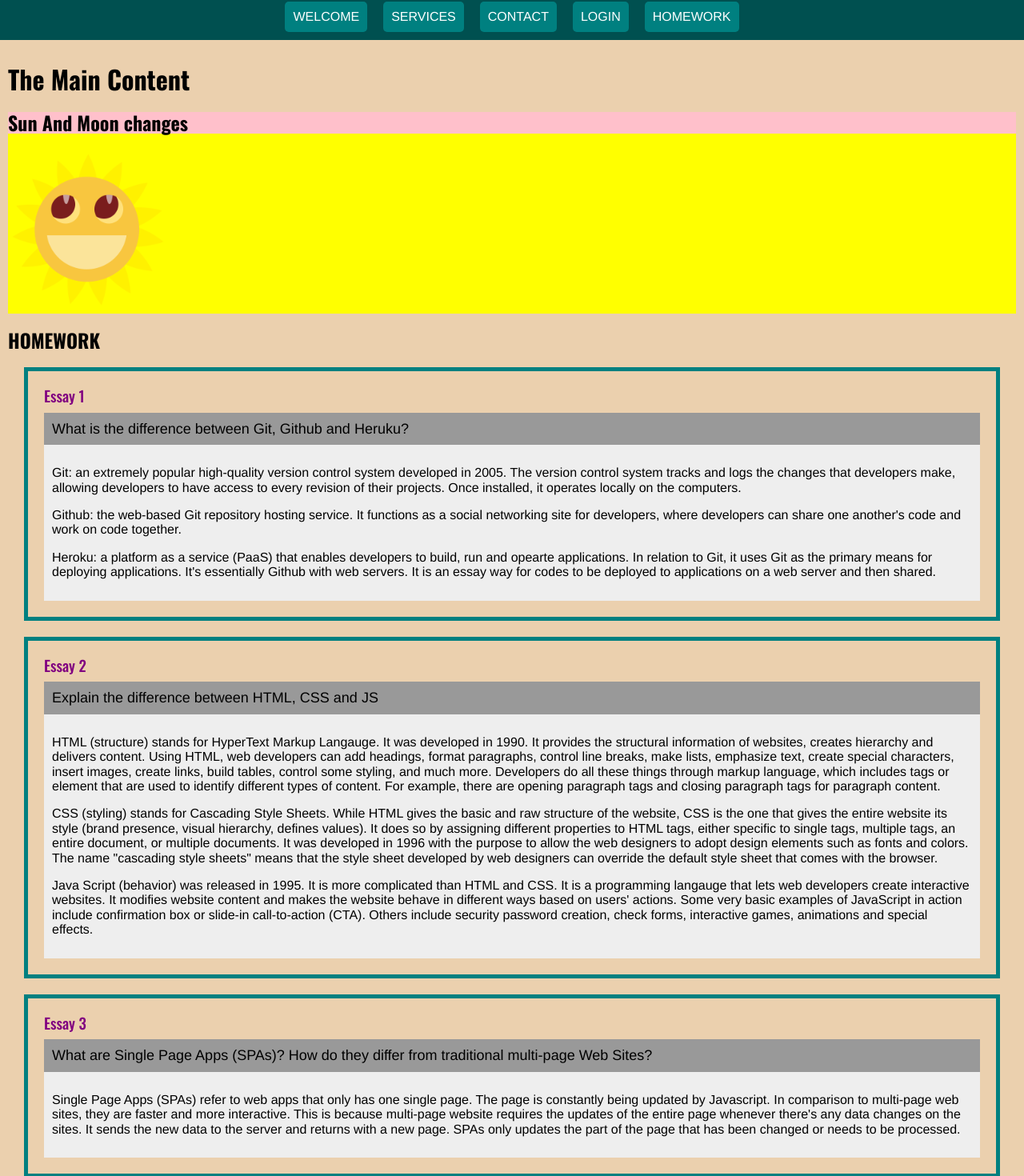
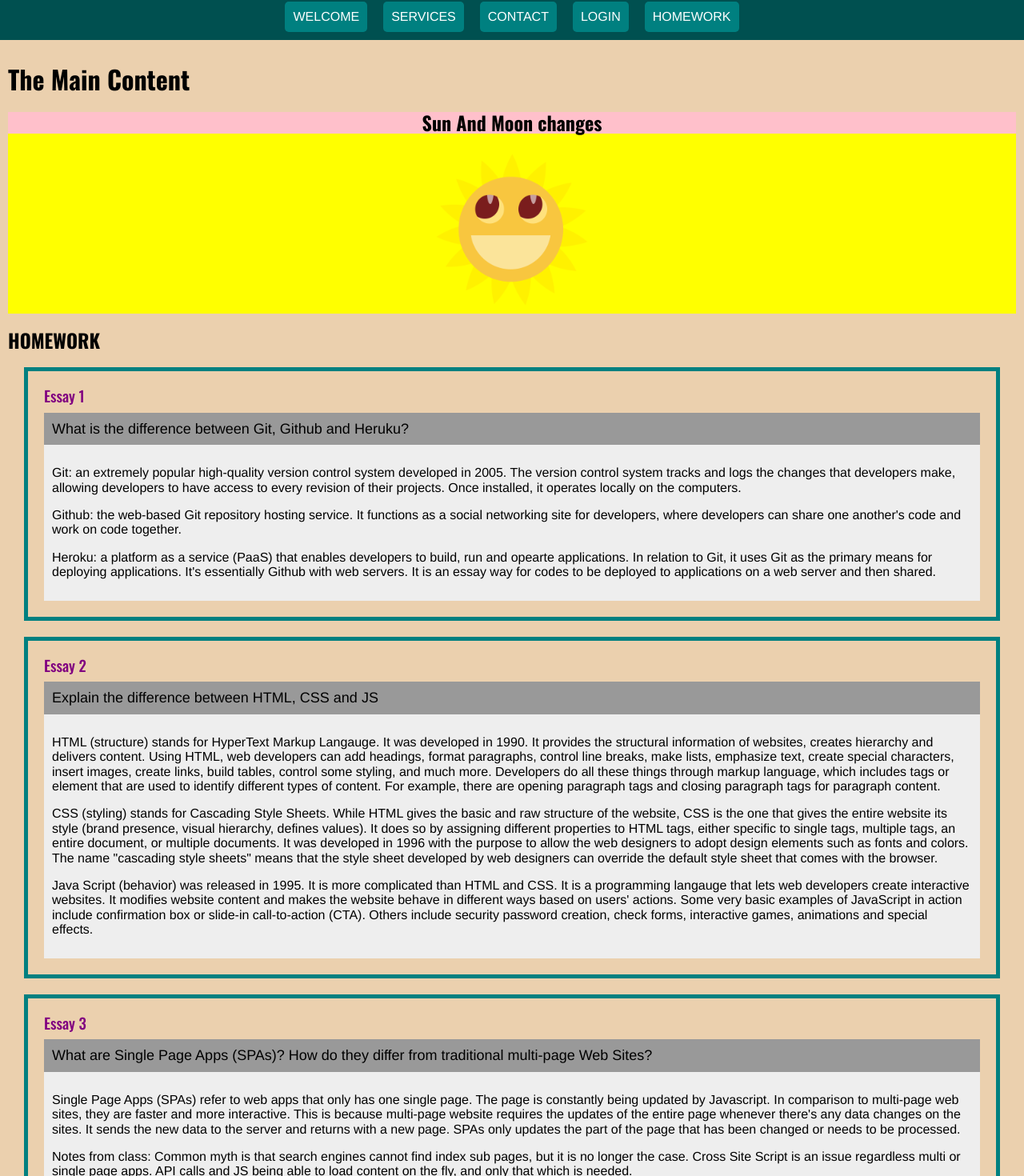
Before and after one commit to aaliyahshen/uclax_web1_aaliyah, a React (Create React App) app: page /homework in a window 1280 px wide. Shown: the part 156-1626 px from the top of the page at 80% size. Built offline with nearby package versions, Linux system fonts and the light colour scheme.

Commit message:
Added foundation for Router and SPA

```diff
--- a/src/React/App.jsx
+++ b/src/React/App.jsx
@@ -1,4 +1,5 @@
 import React from 'react';
+import { BrowserRouter } from 'react-router-dom';
 
 import Header from './Layout/Header.jsx';
 import Nav from './Layout/Nav.jsx';
@@ -9,10 +10,12 @@ import Footer from './Layout/Footer.jsx';
 const App = () => {
     return (
         <div>
-            <Header />
-            <Nav />
-            <Main />
-            <Footer />
+            <BrowserRouter>
+                <Header />
+                <Nav />
+                <Main />
+                <Footer />
+            </BrowserRouter>
         </div>
     );
 }
--- a/src/React/Homework/Homework.jsx
+++ b/src/React/Homework/Homework.jsx
@@ -1,11 +1,16 @@
 import React from 'react';
 
 import Essay from './Essay.jsx';
+import SunAndMoon from '../SunAndMoon/SunAndMoon.jsx';
+
 
 const Homework = () => {
     return (
         <div>
+            <SunAndMoon />
+
             <h2>HOMEWORK</h2>
+
             <Essay
                 number={ 1 }
                 question='What is the difference between Git, Github and Heruku?'
@@ -44,6 +49,10 @@ const Homework = () => {
                 <p>
                 Single Page Apps (SPAs) refer to web apps that only has one single page. The page is constantly being updated by Javascript. In comparison to multi-page web sites, they are faster and more interactive. This is because multi-page website requires the updates of the entire page whenever there's any data changes on the sites. It sends the new data to the server and returns with a new page. SPAs only updates the part of the page that has been changed or needs to be processed.
                 </p>
+                <p>
+                Notes from class: Common myth is that search engines cannot find index sub pages, but it is no longer the case. Cross Site Script is an issue regardless multi or single page apps. API calls and JS being able to load content on the fly, and only that which is needed.
+
+                </p>
             </Essay>
             <Essay
                 number={ 4 }
--- a/src/React/Layout/Main.jsx
+++ b/src/React/Layout/Main.jsx
@@ -1,15 +1,28 @@
 import React from 'react';
 import styled from 'styled-components';
+import { Switch, Route } from 'react-router-dom';
 
 import Homework from '../Homework/Homework.jsx';
-import SunAndMoon from '../SunAndMoon/SunAndMoon.jsx';
+
 
 const Main = () => {
     return (
         <MainStyled>
                 <h1>The Main Content</h1>
-                <SunAndMoon />
-                <Homework />
+                <Switch>
+                    <Route path='/services'>
+                        SERVICES
+                    </Route>
+                    <Route path='/contact'>
+                        CONTACT
+                    </Route><Route path='/login'>
+                        LOGIN
+                    </Route><Route path='/homework'>
+                        <Homework />
+                    </Route><Route path='/' exact>
+                        WELCOME
+                    </Route>
+                </Switch>
         </MainStyled>
     )
 }
--- a/src/React/SunAndMoon/SunAndMoon.jsx
+++ b/src/React/SunAndMoon/SunAndMoon.jsx
@@ -31,6 +31,7 @@ export default SunAndMoon;
 
 const SunAndMoonStyled = styled.div`
     background-color: yellow;
+    text-align: center;
 
     h2 {
         background-color: pink;
```
Lines whose indentation alone changed are shown as unchanged.
